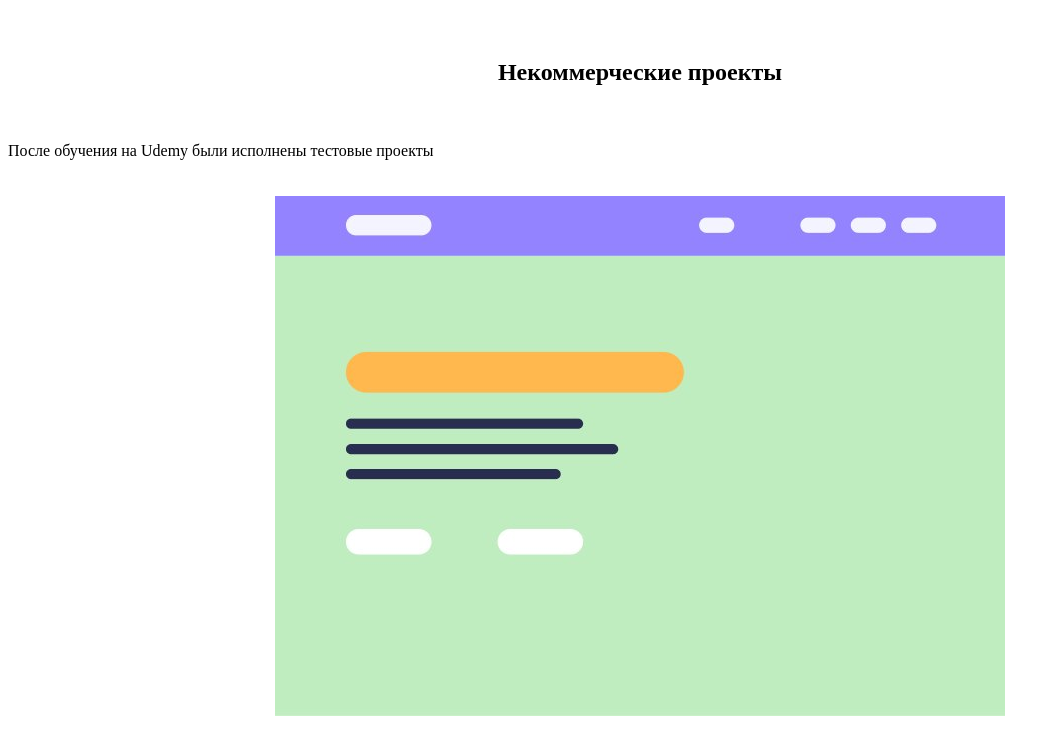
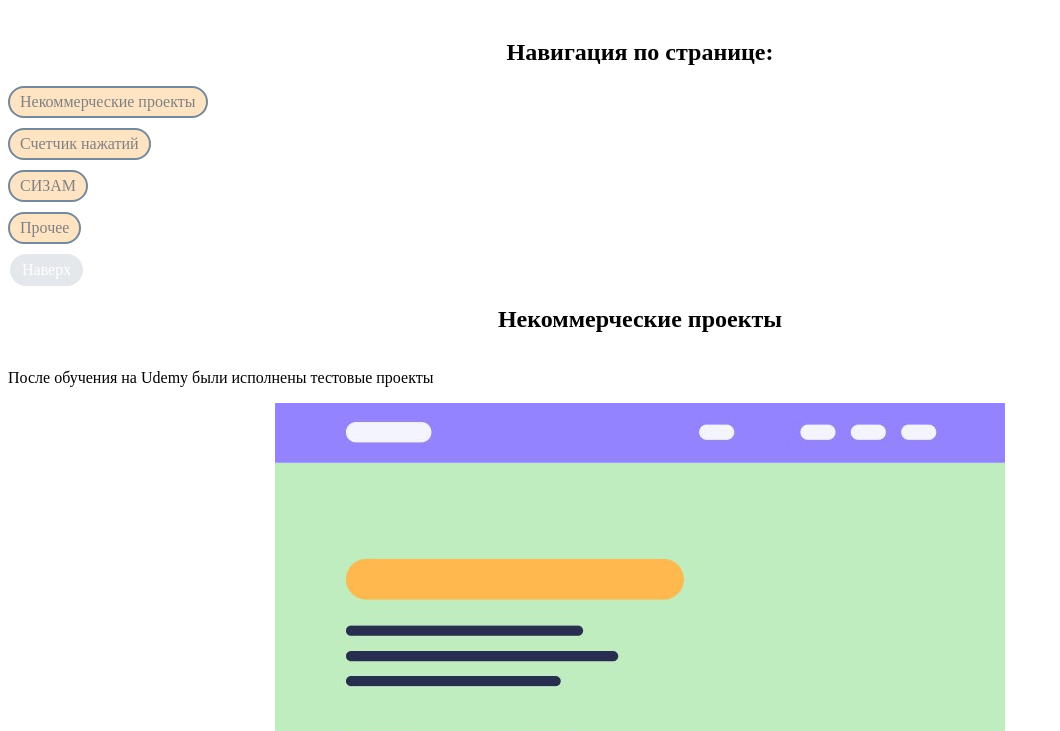
Before and after one commit to MrKelri/portfolio, a plain HTML site: page index.html in a window 1280 px wide. Shown: the part 69-800 px from the top of the page, without its empty margins (0-1060 px from the left). Drawn offline with Linux system fonts and the light colour scheme.

Commit message:
navigation

```diff
--- a/index.html
+++ b/index.html
@@ -11,15 +11,24 @@
 
 <body>
     <div class="container">
-        <h1>На данной странице предствалены мои работы связанные с web</h1>
-        <h2>Некоммерческие проекты</h2>
+        <h1 id="00">На данной странице предствалены мои работы связанные с web</h1>
+        <h2>Навигация по странице:</h2>
+        <div class="navigation">
+            <a class="btn" href="#01">Некоммерческие проекты</a>
+            <a class="btn" href="#02">Счетчик нажатий</a>
+            <a class="btn" href="#03">СИЗАМ</a>
+            <a class="btn" href="#04">Прочее</a>
+
+        </div>
+        <a href="#00" class="btn btn-back">Наверх</a>
+        <h2 id="01">Некоммерческие проекты</h2>
         <p>После обучения на Udemy были исполнены тестовые проекты</p>
         <img src="img/test00.jpg" alt="">
         <p>Главной целью данных проектов было выполнение трех основ хорошего дизайна: Разметка, Определение иерархии
             информации на странице и Понятность главной мысли</p>
         <img src="img/test01.jpg" alt="Бостонский адвокат по разводам" title="Бостонский адвокат по разводам">
         <br>
-        <p>Выполнен личный проект: счетчик нажатий. На нем были проработаны некоторые особенности
+        <p id="02">Выполнен личный проект: счетчик нажатий. На нем были проработаны некоторые особенности
             поведения HTML, решена адаптивность, реализовано сохранения информации пользователя в localstorage</p>
         <p>Финальный результат</p>
         <img src="img/counter00.jpg" alt="">
@@ -32,13 +41,13 @@
         <img src="img/counter12.jpg" alt="">
         <img src="img/counter13.jpg" alt="">
         <p>Финальный результат можно посмотреть по ссылке ниже</p>
-        <a href="https://mrkelri.github.io/counter-js/" target="_blank">
+        <a href="https://mrkelri.github.io/counter-js/" style="align-self: center; max-width: 80vw;" target="_blank">
             <p>Нажмите на картинку, чтобы открыть Счетчик нажатий</p>
             <img href="_blank" src="img/counter00.jpg" alt="">
 
         </a>
         <br>
-        <h2>Коммерческий проект СИЗАМ</h2>
+        <h2 id="03">Коммерческий проект СИЗАМ</h2>
         <p>Сейчас пошел второй год коммерческой разработки над системой научных знаний. На данном проекте довольно много
             времени уделяется изучению перспективных направлений развития системы. Основная работа заключается в поиске
             наиболее удобных решений при работе с
@@ -58,7 +67,7 @@
         <img src="img/sizam13.jpg" alt="">
         <br>
         <a href="http://46.255.96.90:7373/">перейти в СИЗАМ</a>
-        <h2>Прочее</h2>
+        <h2 id="04">Прочее</h2>
         <p>До того как я попал в web разработку, я был художником-портретистом. Может быть когда-нибудь вернусь к 2D и
             3D
             искусству или продолжу заниматься научной деятельностью</p>
--- a/style.css
+++ b/style.css
@@ -1,7 +1,7 @@
 h2{
     text-align: center;
 }
-img, a{
+img{
     max-width: 80vw;
     align-self: center;
 }
@@ -9,5 +9,37 @@ img, a{
     display: flex;
     flex-direction: column;
     justify-content: center;
-    gap: 20px;
 }
+.navigation{
+    display: flex;
+    flex-direction: column;
+    gap: 10px;
+    margin-bottom: 10px;
+}
+.btn{
+    width: max-content;
+    padding: 5px 10px;
+    background-color: bisque;
+    border: 2px solid lightslategray;
+    border-radius: 2rem;
+    text-align: center;
+    text-decoration: none;
+    color: gray;
+    font-size: medium;
+}
+.btn-back{
+    position: sticky;
+    top: 30px;
+    left: 10px;
+    opacity: 0.2;
+    transition-duration: 500ms;
+    background-color: lightslategray;
+    color: white;
+}
+.btn:hover{
+    background-color: hsl(33, 100%, 95%);
+    color: gray;
+}
+.btn-back:hover{
+    opacity: 1;
+}
```
